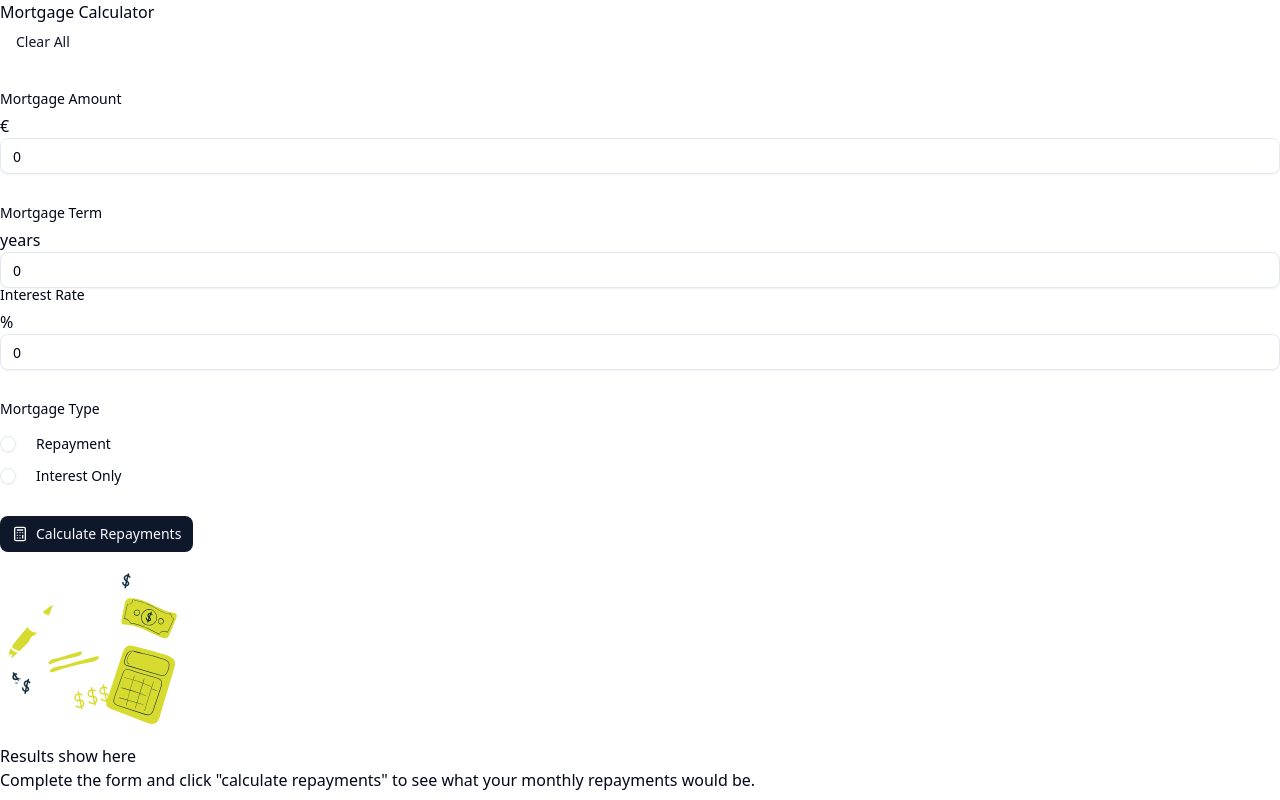
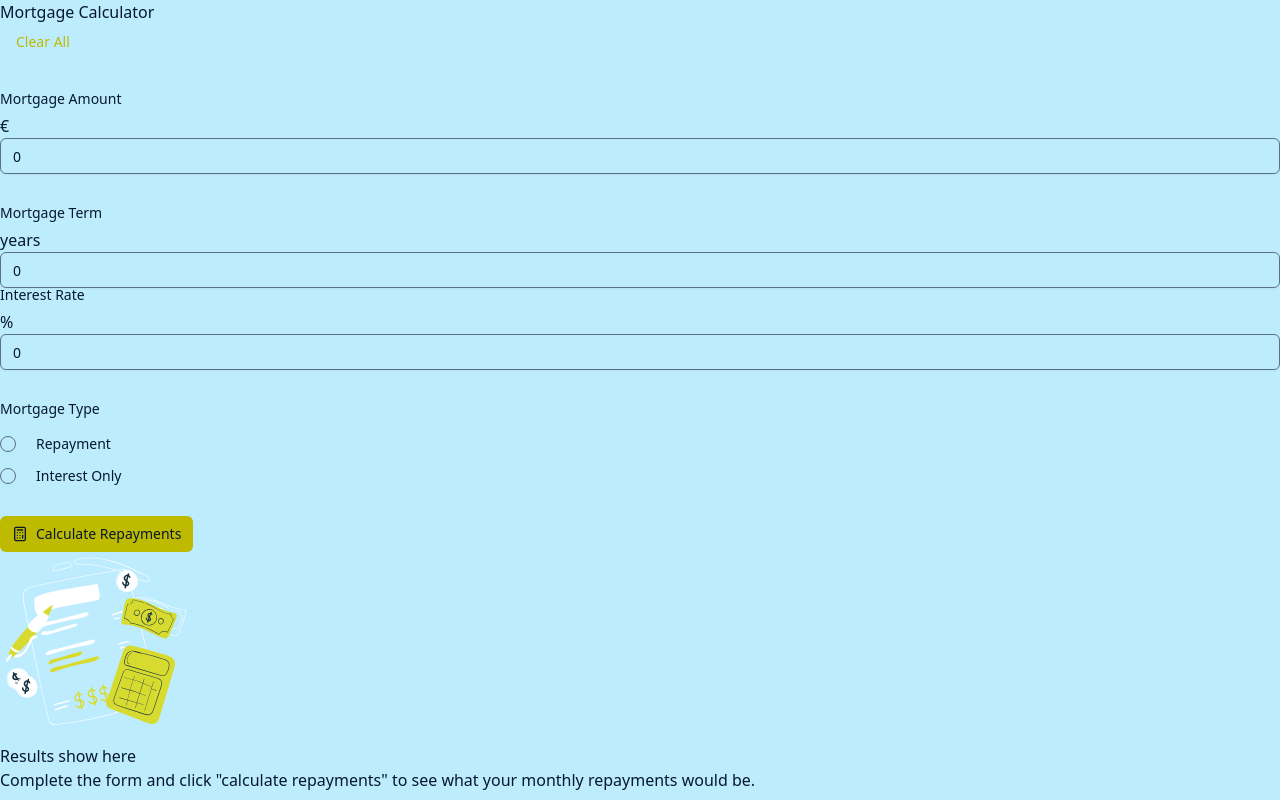
Before and after one commit to abizmo/mortgage-repayment-calculator, a React (Vite) app: page / in a window 1280 px wide. Built offline with nearby package versions, Linux system fonts and the light colour scheme.

Commit message:
feat: update color variables in CSS for improved theming and consistency

```diff
--- a/src/index.css
+++ b/src/index.css
@@ -42,24 +42,32 @@
 }
 
 :root {
-  --radius: 0.625rem;
-  --background: oklch(1 0 0);
-  --foreground: oklch(0.129 0.042 264.695);
+  --clr-primary: oklch(0.7652 0.1706 108.59);
+  --clr-danger: oklch(0.5432 0.2364 27.46);
+  --clr-neutral-200: oklch(0.9214 0.0638 237.86);
+  --clr-neutral-300: oklch(0.7472 0.0731 245.49);
+  --clr-neutral-500: oklch(0.5378 0.0487 252.77);
+  --clr-neutral-700: oklch(0.3895 0.0347 255.54);
+  --clr-neutral-900: oklch(0.2147 0.0455 250.77);
+
+  --radius: 0.5rem;
+  --background: var(--clr-neutral-200);
+  --foreground: var(--clr-neutral-900);
   --card: oklch(1 0 0);
-  --card-foreground: oklch(0.129 0.042 264.695);
+  --card-foreground: var(--clr-neutral-700);
   --popover: oklch(1 0 0);
-  --popover-foreground: oklch(0.129 0.042 264.695);
-  --primary: oklch(0.208 0.042 265.755);
-  --primary-foreground: oklch(0.984 0.003 247.858);
+  --popover-foreground: var(--clr-neutral-700);
+  --primary: var(--clr-primary);
+  --primary-foreground: var(--clr-neutral-900);
   --secondary: oklch(0.968 0.007 247.896);
-  --secondary-foreground: oklch(0.208 0.042 265.755);
+  --secondary-foreground: var(--clr-primary);
   --muted: oklch(0.968 0.007 247.896);
   --muted-foreground: oklch(0.554 0.046 257.417);
   --accent: oklch(0.968 0.007 247.896);
-  --accent-foreground: oklch(0.208 0.042 265.755);
-  --destructive: oklch(0.577 0.245 27.325);
-  --border: oklch(0.929 0.013 255.508);
-  --input: oklch(0.929 0.013 255.508);
+  --accent-foreground: var(--clr-primary);
+  --destructive: var(--clr-danger);
+  --border: var(--clr-neutral-500);
+  --input: var(--clr-neutral-500);
   --ring: oklch(0.704 0.04 256.788);
   --chart-1: oklch(0.646 0.222 41.116);
   --chart-2: oklch(0.6 0.118 184.704);
@@ -68,10 +76,10 @@
   --chart-5: oklch(0.769 0.188 70.08);
   --sidebar: oklch(0.984 0.003 247.858);
   --sidebar-foreground: oklch(0.129 0.042 264.695);
-  --sidebar-primary: oklch(0.208 0.042 265.755);
-  --sidebar-primary-foreground: oklch(0.984 0.003 247.858);
+  --sidebar-primary: var(--clr-primary);
+  --sidebar-primary-foreground: var(--clr-neutral-900);
   --sidebar-accent: oklch(0.968 0.007 247.896);
-  --sidebar-accent-foreground: oklch(0.208 0.042 265.755);
+  --sidebar-accent-foreground: var(--clr-primary);
   --sidebar-border: oklch(0.929 0.013 255.508);
   --sidebar-ring: oklch(0.704 0.04 256.788);
 }
@@ -79,12 +87,12 @@
 .dark {
   --background: oklch(0.129 0.042 264.695);
   --foreground: oklch(0.984 0.003 247.858);
-  --card: oklch(0.208 0.042 265.755);
-  --card-foreground: oklch(0.984 0.003 247.858);
-  --popover: oklch(0.208 0.042 265.755);
-  --popover-foreground: oklch(0.984 0.003 247.858);
-  --primary: oklch(0.929 0.013 255.508);
-  --primary-foreground: oklch(0.208 0.042 265.755);
+  --card: var(--clr-primary);
+  --card-foreground: var(--clr-neutral-900);
+  --popover: var(--clr-primary);
+  --popover-foreground: var(--clr-neutral-900);
+  --primary: var(--clr-neutral-900);
+  --primary-foreground: var(--clr-primary);
   --secondary: oklch(0.279 0.041 260.031);
   --secondary-foreground: oklch(0.984 0.003 247.858);
   --muted: oklch(0.279 0.041 260.031);
@@ -100,8 +108,8 @@
   --chart-3: oklch(0.769 0.188 70.08);
   --chart-4: oklch(0.627 0.265 303.9);
   --chart-5: oklch(0.645 0.246 16.439);
-  --sidebar: oklch(0.208 0.042 265.755);
-  --sidebar-foreground: oklch(0.984 0.003 247.858);
+  --sidebar: var(--clr-primary);
+  --sidebar-foreground: var(--clr-neutral-900);
   --sidebar-primary: oklch(0.488 0.243 264.376);
   --sidebar-primary-foreground: oklch(0.984 0.003 247.858);
   --sidebar-accent: oklch(0.279 0.041 260.031);
```
